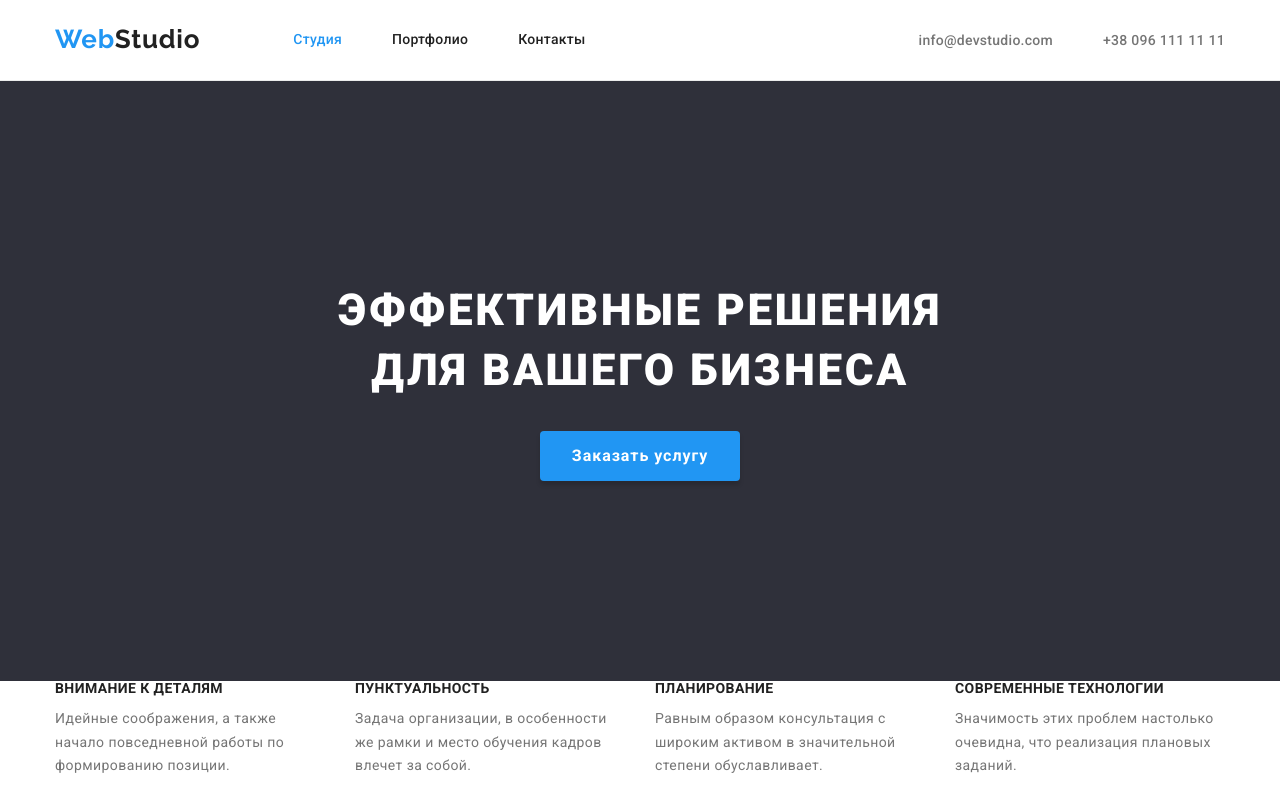
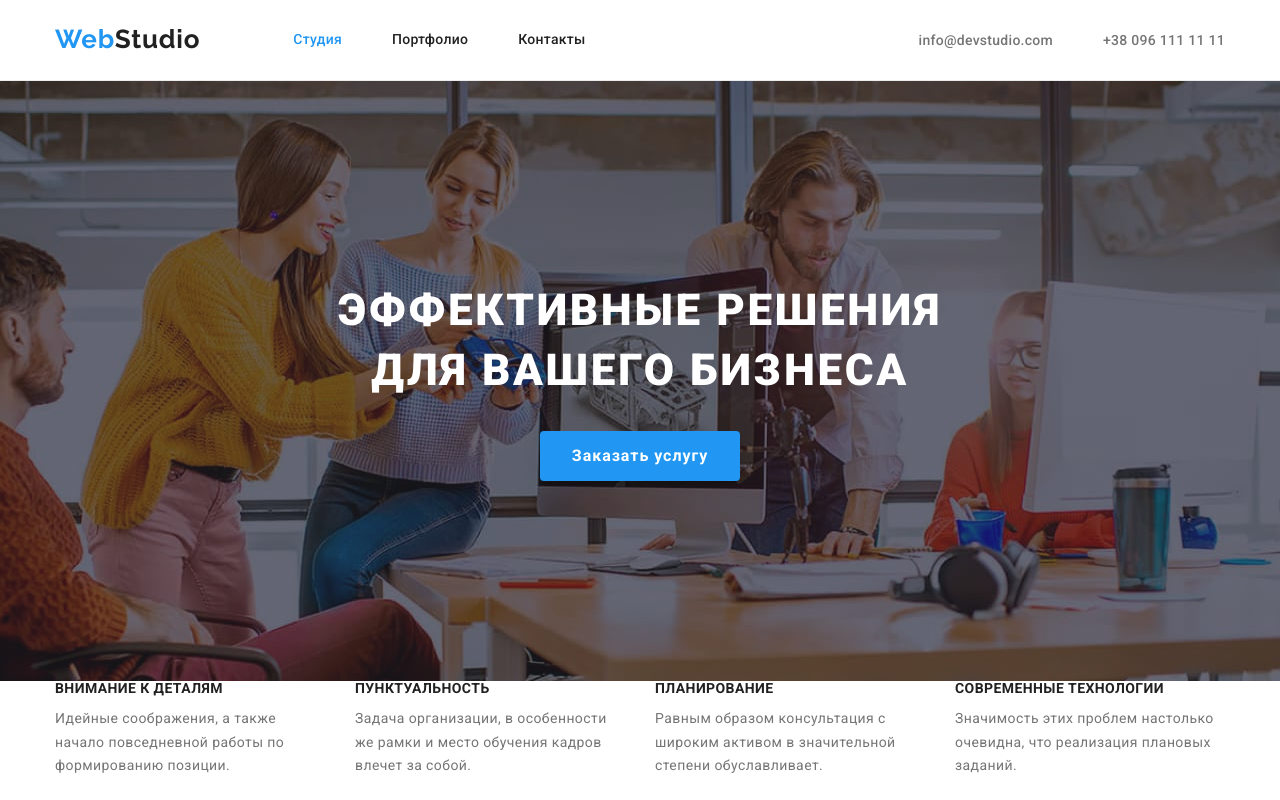
Before and after one commit to valentine-e/goit-markup-hw-03, a plain HTML site: page index.html in a window 1280 px wide. Shown: the top 800 px of the page. Drawn offline with nearby package versions, Linux system fonts and the light colour scheme.

Commit message:
Начало выполнения дз4

```diff
--- a/css/styles.css
+++ b/css/styles.css
@@ -158,9 +158,23 @@ p {
 }
 
 .hero-container {
+    max-width: 1600px;
+    height: 600px;
+    margin-left: auto;
+    margin-right: auto;
     padding: 200px 0;
     text-align: center;
-    background-color: var(--footer-background-color);
+
+    /* background-color: #C4C4C4;
+    background-image: url(../images/header.jpg); */
+    background-repeat: no-repeat;
+    background-position: center;
+    background-image: linear-gradient(
+        to right,
+        rgba(47, 48, 58, 0.4),
+        rgba(47, 48, 58, 0.4)
+        ),
+        url(../images/header.jpg)
 }
 
 .hero-title {
```
Also changed, not shown: images/header.jpg (added).
